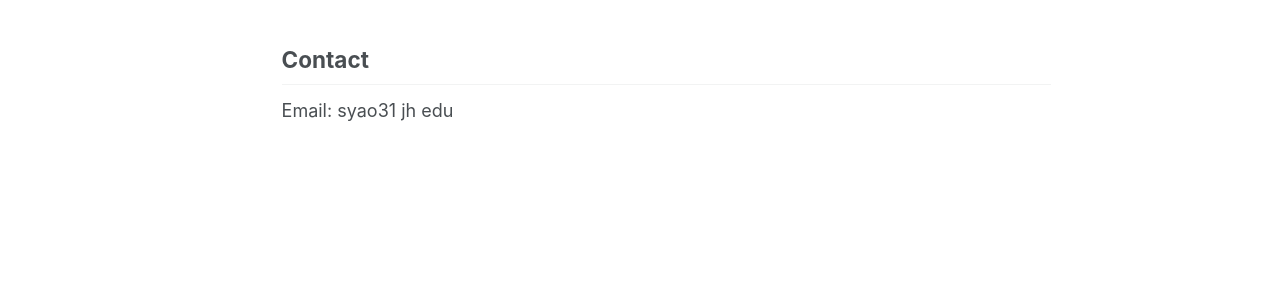
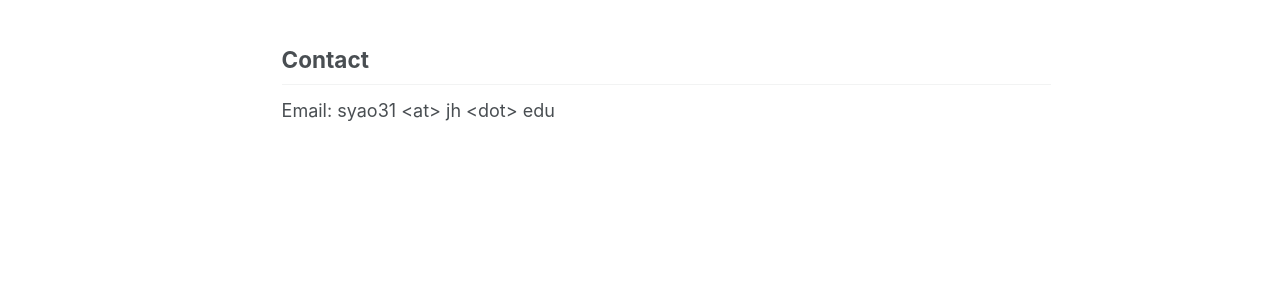
Before and after one commit to Yaoshengtai/Yaoshengtai.github.io, a Jekyll site: the page built from _pages/about.md, in a window 1280 px wide and 957 px high. Shown: the part 493-786 px from the top of the window. Built offline with Jekyll 4.4.1, drawn with Linux system fonts in a browser that asks for light colours; some web fonts are replaced.

Commit message:
Update about.md

```diff
--- a/_pages/about.md
+++ b/_pages/about.md
@@ -20,4 +20,4 @@ You can find my CV [here]()
 
 ## Contact
 
-Email: syao31 <at> jh <dot> edu
+Email: syao31 \<at\> jh \<dot\> edu
```
